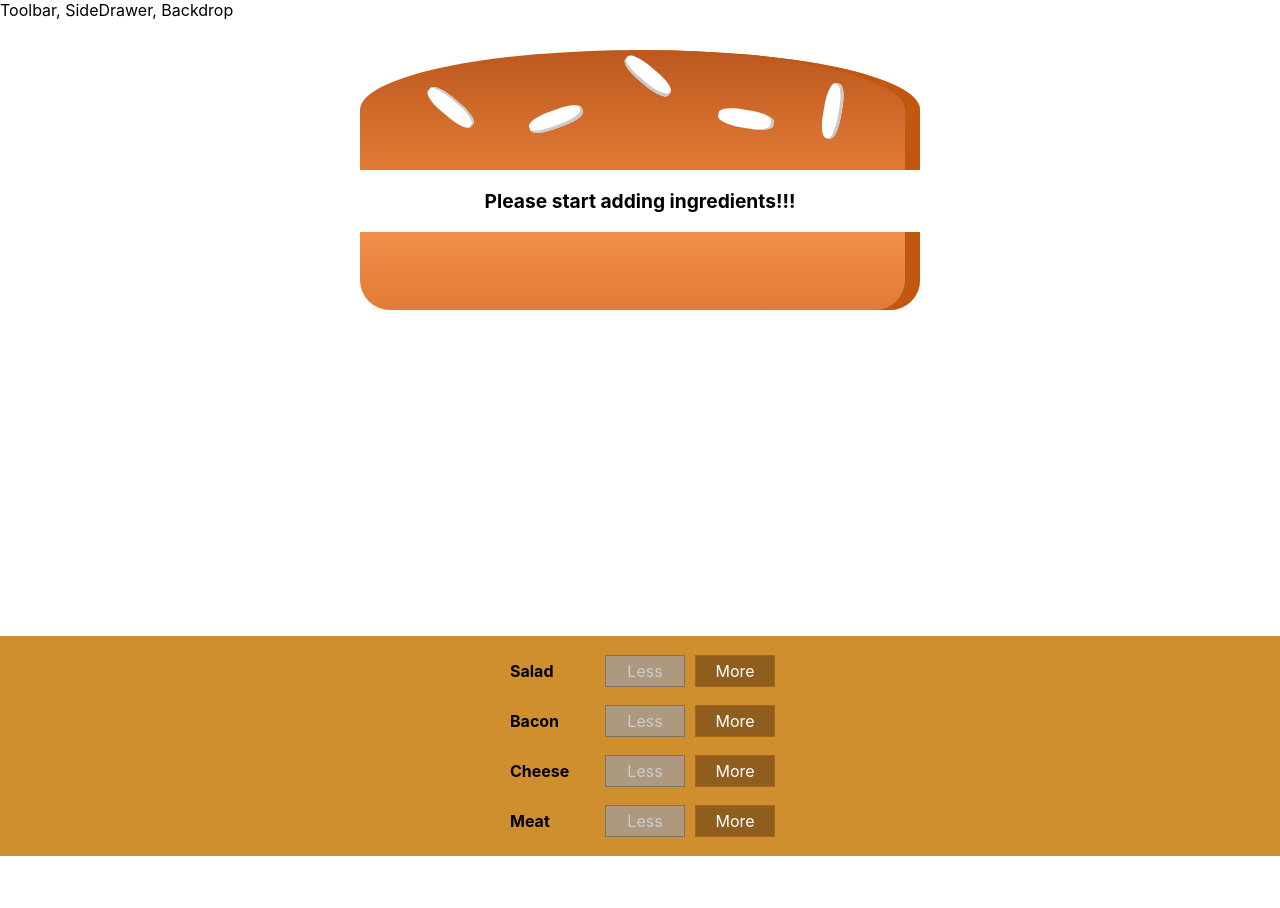
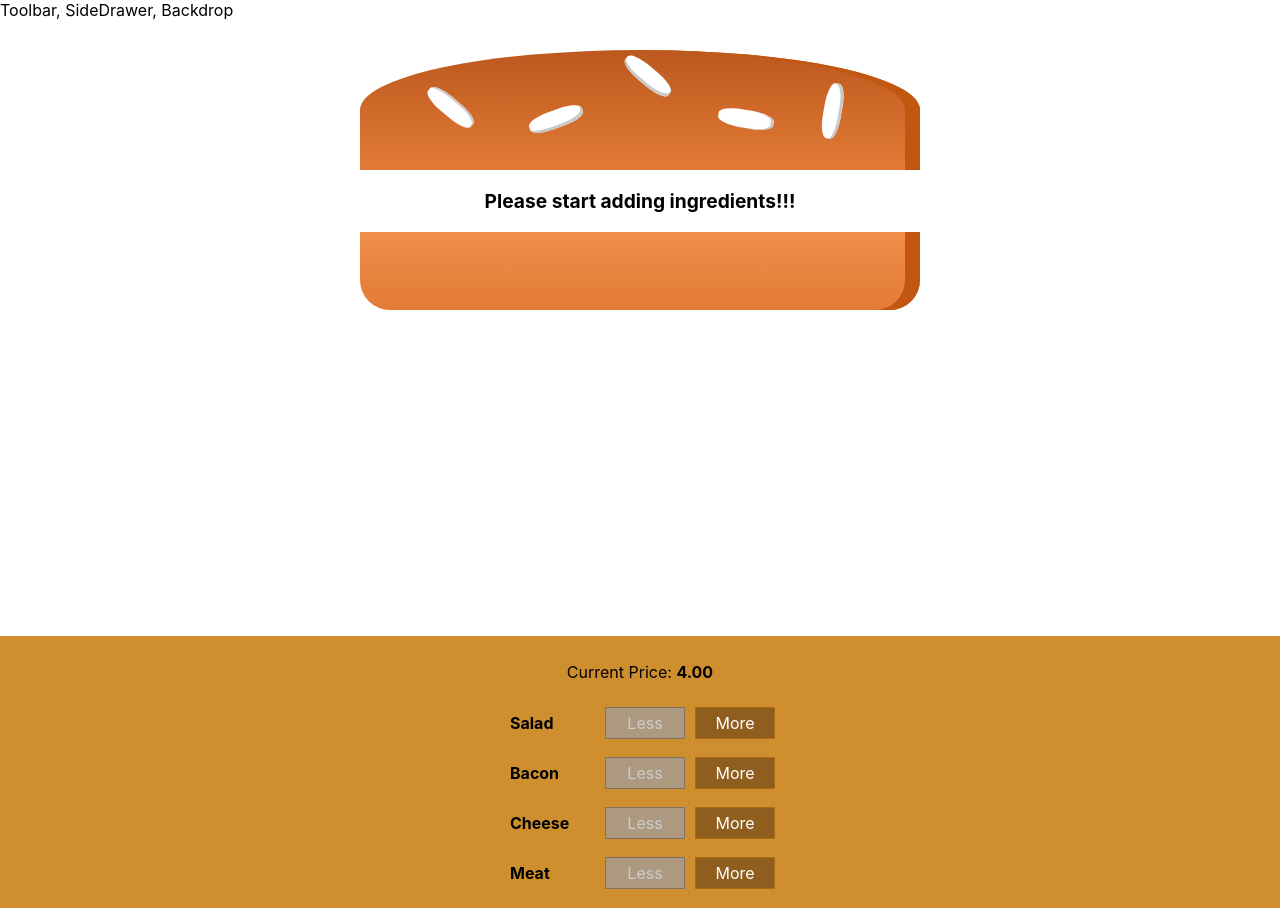
Before and after one commit to BuiKiem/burger-builder, a React (Create React App) app: page / in a window 1280 px wide. Before the commit the page ends 856 px from the top, so only its background shows below. Built offline with nearby package versions, Linux system fonts and the light colour scheme.

Commit message:
Display and Update the Burger Price.

```diff
--- a/src/components/Burger/BuildControls/index.js
+++ b/src/components/Burger/BuildControls/index.js
@@ -13,6 +13,7 @@ const controls = [
 
 const buildControls = (props) => (
     <div className={classes.BuildControls}>
+        <p>Current Price: <strong>{props.price.toFixed(2)}</strong></p>
         {controls.map(control =>
             <BuildControl
                 key={control.label} label={control.label}
@@ -28,6 +29,7 @@ buildControls.propTypes = {
     addIngredient: PropTypes.func.isRequired,
     removeIngredient: PropTypes.func.isRequired,
     disabled: PropTypes.object.isRequired,
+    price: PropTypes.number.isRequired,
 };
 
 export default buildControls;
--- a/src/containers/BurgerBuilder/index.js
+++ b/src/containers/BurgerBuilder/index.js
@@ -69,6 +69,7 @@ class BurgerBuilder extends Component {
                     addIngredient={this.addIngredientHandler}
                     removeIngredient={this.removeIngredientHandler}
                     disabled={disabledInfo}
+                    price={this.state.totalPrice}
                 />
             </Aux>
         );
```
